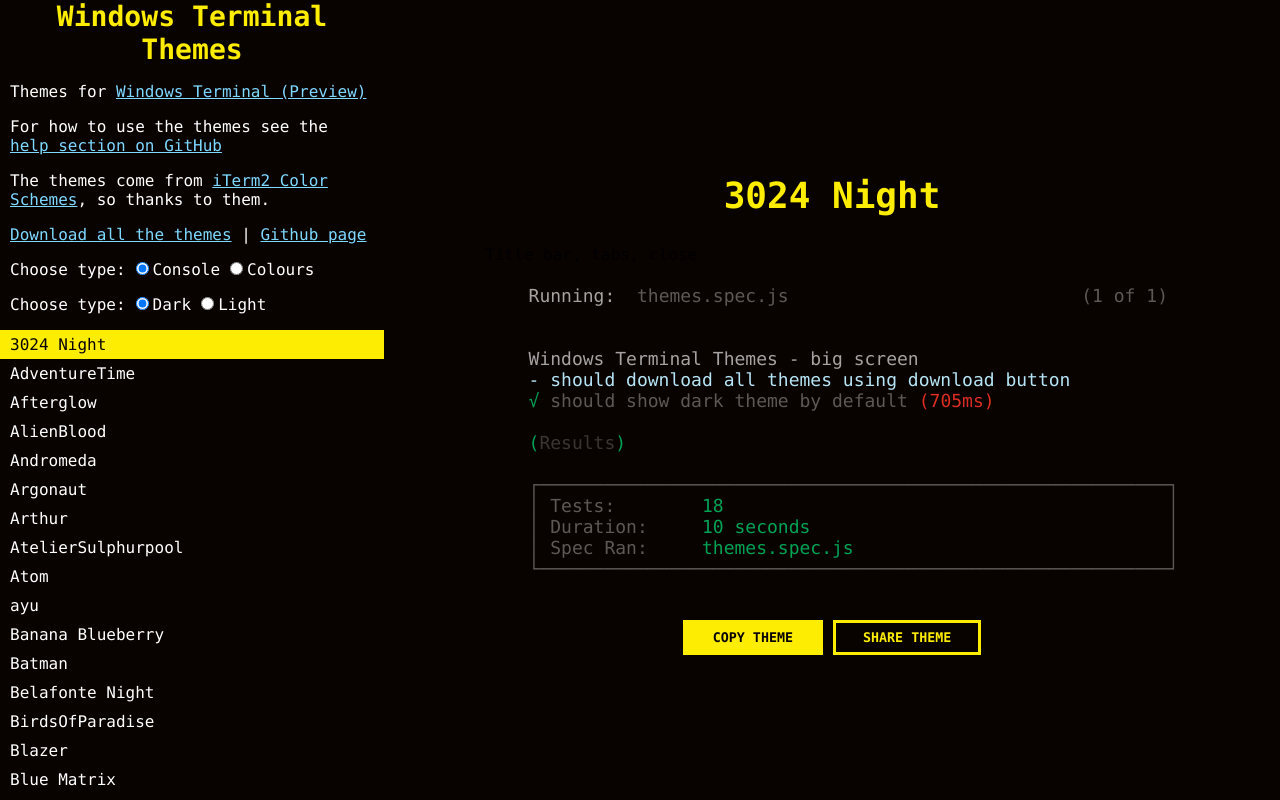
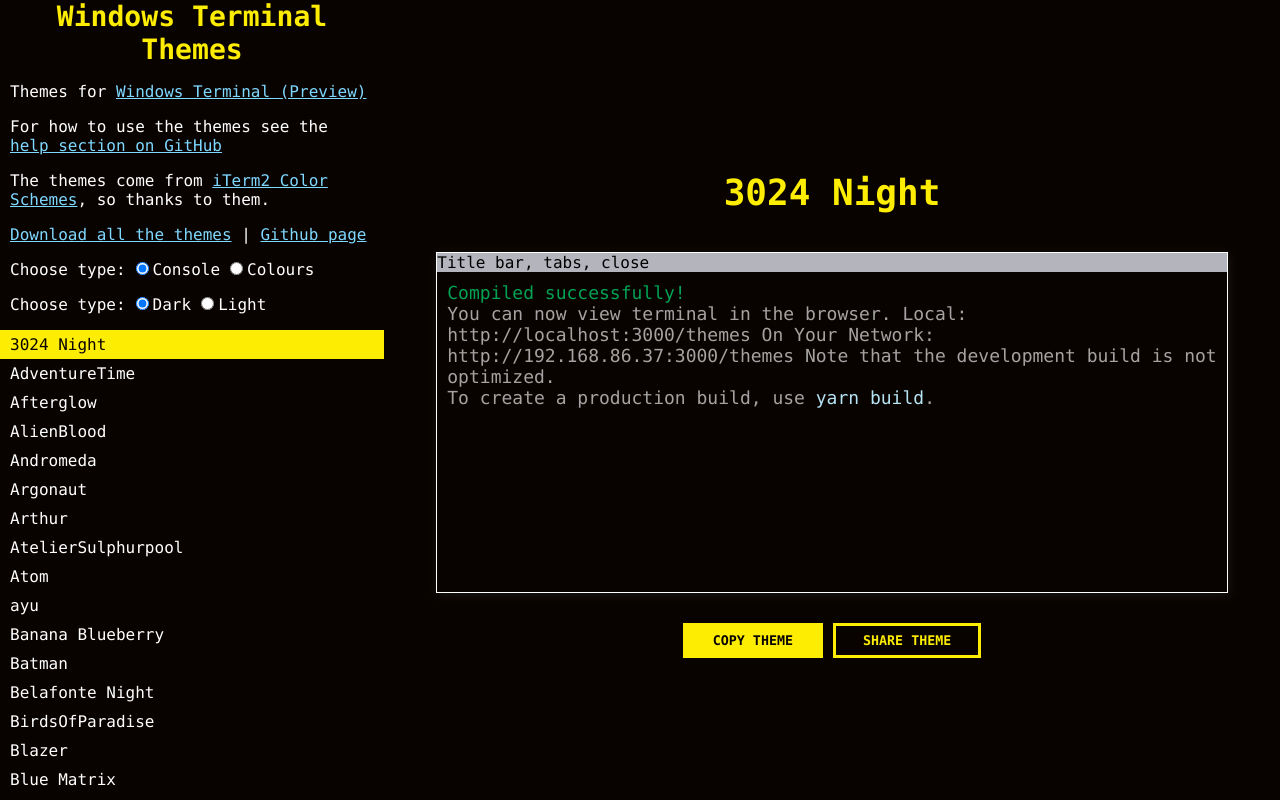
Before and after one commit to atomcorp/themes, a React (Create React App) app: page / in a window 1280 px wide. Built offline with nearby package versions, Linux system fonts and the light colour scheme.

Commit message:
refactor and style console

```diff
--- a/src/components/ConsoleTest/ConsoleTest.module.css
+++ b/src/components/ConsoleTest/ConsoleTest.module.css
@@ -1,4 +1,24 @@
+.container {
+  width: 100%;
+  padding: 10px;
+}
+
+.terminal {
+  border: 1px solid #fff;
+  box-shadow: 1px 2px 10px rgba(83, 83, 83, 0.24);
+  max-width: max-content;
+  margin: 0 auto;
+}
+
+.titlebar {
+  background: #b3b4bc;
+}
+
 .code {
+  display: block;
   font-size: 18px;
   white-space: pre;
+  overflow: auto;
+  padding: 10px 10px 40px;
+  min-height: 40vh;
 }
--- a/src/components/ConsoleTest/ConsoleTest.tsx
+++ b/src/components/ConsoleTest/ConsoleTest.tsx
@@ -3,16 +3,10 @@
 import css from './ConsoleTest.module.css';
 import {themeType, validKeysType, textKeyType} from 'types';
 import {validKeys} from 'components/ThemePreview/consoleMethods';
+import codeblocks from './codeblocks';
 
 type PropsType = {
   theme: themeType;
-};
-type codeblocksType = {
-  [key: string]: {
-    name: string;
-    markup: string;
-    defaultColour: textKeyType | 'foreground' | 'background';
-  };
 };
 
 const setParseSyntax = (theme: themeType) => (markup: string) => {
@@ -56,101 +50,20 @@
   }, []);
 };
 
-const codeblocks: codeblocksType = {
-  craCompiled: {
-    name: 'Create React App compiled',
-    markup: `
-    <green>Compiled successfully!</green>
-
-    You can now view terminal in the browser. Local:
-    http://localhost:3000/themes On Your Network:
-    http://192.168.86.37:3000/themes Note that the development build is not
-    optimized.
-
-    To create a production build, use
-    <cyan>yarn build</cyan>.`,
-    defaultColour: 'white',
-  },
-  cypressTest: {
-    name: 'Cypress',
-    markup: `
-    <foreground>Running:</foreground>  <brightBlack>themes.spec.js                           (1 of 1)</brightBlack>
-
-
-    <foreground>Windows Terminal Themes - big screen</foreground>
-    <cyan>- should download all themes using download button</cyan>
-    <green>√</green> should show dark theme by default <red>(705ms)</red>
-
-    <green>(</green><brightGreen>Results</brightGreen><green>)</green>
-
-    ┌──────────────────────────────────────────────────────────┐
-    │ Tests:        <green>18</green>                                         │
-    │ Duration:     <green>10 seconds</green>                                 │
-    │ Spec Ran:     <green>themes.spec.js</green>                             │
-    └──────────────────────────────────────────────────────────┘
-    `,
-    defaultColour: 'brightBlack',
-  },
-  jestFailed: {
-    name: 'Jest: failed test',
-    markup: `
-    <foreground:brightRed> FAIL </foreground:brightRed> src/components/Home/Home.test.js (<white:red>17.523s</white:red>)
-      <red>● should return theme name from search params</red>
-
-      expect(<red>received</red>).toBe(<green>expected</green>) // Object.is equality
-
-        Expected: <green>"synthwave-everything</green><background:brightGreen>error"</background:brightGreen>
-        Received: <red>"synthwave-everything"</red>
-
-          218 |
-          219 | it(<green>'should return theme name from search params'</green>, () <yellow>=></yellow> {
-        > 220 |   expect(returnInitialTheme(<brightGreen>'?theme=synthwave-everything'</brightGreen>)).toBe(
-              |                                                             ^
-          221 |     <green>'synthwave-everythingerror'</green>
-          222 |   );
-          223 |   expect(returnInitialTheme(<green>'?wrong=synthwave-everything'</green>)).toBe(<cyan>null</cyan>);
-
-          at Object.toBe (<cyan>src/components/Home/Home.test.js</cyan>:220:61)
-
-    Test Suites: <brightRed>1 failed</brightRed>, <brightGreen>1 passed</brightGreen>, 2 total
-    Tests:       <brightRed>1 failed</brightRed>, <brightYellow>4 skipped</brightYellow>, <brightGreen>2 passed</brightGreen>, 7 total
-    Snapshots:   0 total
-    Time:        <brightYellow>22.5s</brightYellow>
-    Ran all test suites.
-
-    Watch Usage: Press w to show more.
-    `,
-    defaultColour: 'white',
-  },
-  jestRunning: {
-    name: 'Jest - running',
-    markup: `
-    <white:brightYellow>  RUNS  </white:brightYellow> src/components/Home/Home.test.js
-    <white:brightYellow>  RUNS  </white:brightYellow>  src/App.test.tsx
-
-    Test Suites: 0 of 2 total
-    Tests:       0 total
-    Snapshots:   0 total
-    Time:        4s
-    <background:green>         </background:green><background:foreground>                             </background:foreground>
-
-    `,
-    defaultColour: 'foreground',
-  },
-};
-
 const ConsoleTest: React.FC<PropsType> = (props) => {
   const parseSyntax = setParseSyntax(props.theme);
 
   return (
-    <section>
-      <div className={css.titlebar}>Title bar, tabs, close</div>
-      <code
-        className={css.code}
-        style={{color: props.theme[codeblocks.cypressTest.defaultColour]}}
-      >
-        {parseSyntax(codeblocks.cypressTest.markup)}
-      </code>
+    <section className={css.container}>
+      <div className={css.terminal}>
+        <div className={css.titlebar}>Title bar, tabs, close</div>
+        <code
+          className={css.code}
+          style={{color: props.theme[codeblocks[0].defaultColour]}}
+        >
+          {parseSyntax(codeblocks[0].markup)}
+        </code>
+      </div>
     </section>
   );
 };
--- /dev/null
+++ b/src/components/ConsoleTest/codeblocks.ts
@@ -0,0 +1,88 @@
+import {textKeyType} from 'types';
+
+type codeblocksType = {
+  name: string;
+  markup: string;
+  defaultColour: textKeyType | 'foreground' | 'background';
+}[];
+
+const codeblocks: codeblocksType = [
+  {
+    name: 'Create React App compiled',
+    markup: `<green>Compiled successfully!</green>
+You can now view terminal in the browser. Local:
+http://localhost:3000/themes On Your Network:
+http://192.168.86.37:3000/themes Note that the development build is not
+optimized.
+To create a production build, use <cyan>yarn build</cyan>.`,
+    defaultColour: 'white',
+  },
+  {
+    name: 'Cypress',
+    markup: `
+    <foreground>Running:</foreground>  <brightBlack>themes.spec.js                           (1 of 1)</brightBlack>
+
+
+    <foreground>Windows Terminal Themes - big screen</foreground>
+    <cyan>- should download all themes using download button</cyan>
+    <green>√</green> should show dark theme by default <red>(705ms)</red>
+
+    <green>(</green><brightGreen>Results</brightGreen><green>)</green>
+
+    ┌──────────────────────────────────────────────────────────┐
+    │ Tests:        <green>18</green>                                         │
+    │ Duration:     <green>10 seconds</green>                                 │
+    │ Spec Ran:     <green>themes.spec.js</green>                             │
+    └──────────────────────────────────────────────────────────┘
+    `,
+    defaultColour: 'brightBlack',
+  },
+  {
+    name: 'Jest: failed test',
+    markup: `
+    <foreground:brightRed> FAIL </foreground:brightRed> src/components/Home/Home.test.js (<white:red>17.523s</white:red>)
+      <red>● should return theme name from search params</red>
+
+      expect(<red>received</red>).toBe(<green>expected</green>) // Object.is equality
+
+        Expected: <green>"synthwave-everything</green><background:brightGreen>error"</background:brightGreen>
+        Received: <red>"synthwave-everything"</red>
+
+          218 |
+          219 | it(<green>'should return theme name from search params'</green>, () <yellow>=></yellow> {
+        > 220 |   expect(returnInitialTheme(<brightGreen>'?theme=synthwave-everything'</brightGreen>)).toBe(
+              |                                                             ^
+          221 |     <green>'synthwave-everythingerror'</green>
+          222 |   );
+          223 |   expect(returnInitialTheme(<green>'?wrong=synthwave-everything'</green>)).toBe(<cyan>null</cyan>);
+
+          at Object.toBe (<cyan>src/components/Home/Home.test.js</cyan>:220:61)
+
+    Test Suites: <brightRed>1 failed</brightRed>, <brightGreen>1 passed</brightGreen>, 2 total
+    Tests:       <brightRed>1 failed</brightRed>, <brightYellow>4 skipped</brightYellow>, <brightGreen>2 passed</brightGreen>, 7 total
+    Snapshots:   0 total
+    Time:        <brightYellow>22.5s</brightYellow>
+    Ran all test suites.
+
+    Watch Usage: Press w to show more.
+    `,
+    defaultColour: 'white',
+  },
+  {
+    name: 'Jest - running',
+    markup: `
+    <white:brightYellow>  RUNS  </white:brightYellow> src/components/Home/Home.test.js
+    <white:brightYellow>  RUNS  </white:brightYellow>  src/App.test.tsx
+
+    Test Suites: 0 of 2 total
+    Tests:       0 total
+    Snapshots:   0 total
+    Time:        4s
+    <background:green>         </background:green><background:foreground>                             </background:foreground>
+
+    `,
+    defaultColour: 'foreground',
+  },
+];
+
+export default codeblocks;
```
Also changed, not shown: src/components/ConsoleTest/example-code.txt.
